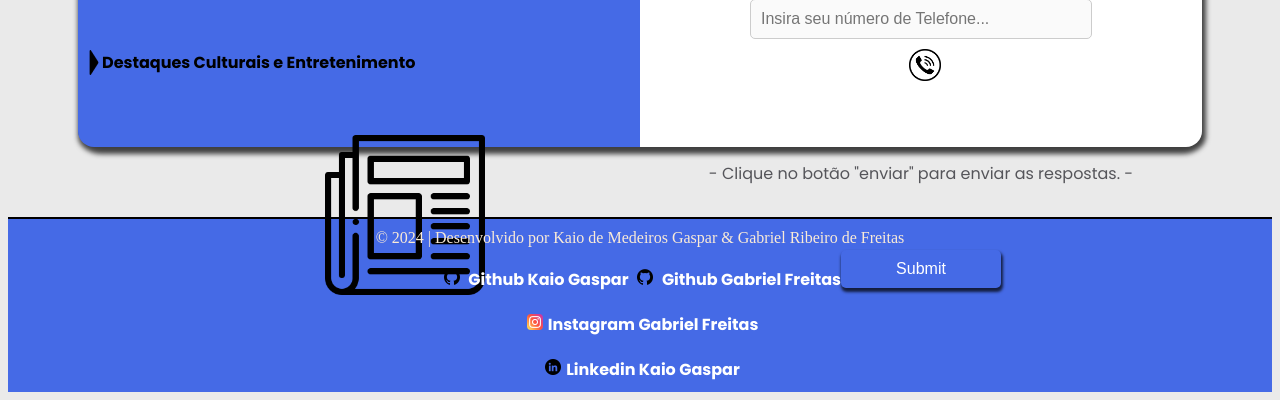
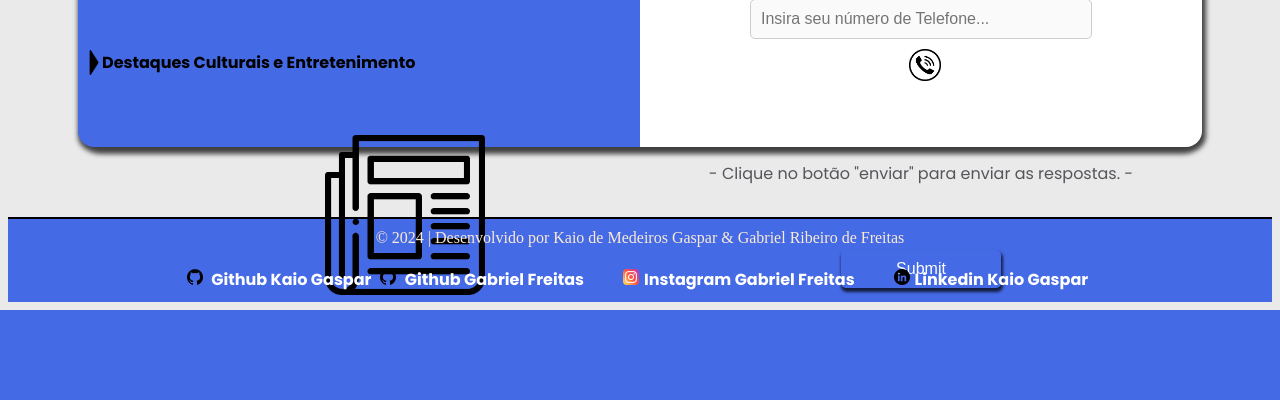
Before and after one commit to SrHut27/lead_project, a Django app: page / in a window 1280 px wide. Shown: the part 723-1123 px from the top of the page. After the commit the page ends 1033 px from the top, so only its background shows below. Run offline with Django 5.2, Linux system fonts and the light colour scheme.

Commit message:
footer modificação

```diff
--- a/core/static/css/style.css
+++ b/core/static/css/style.css
@@ -157,6 +157,7 @@
     margin: 0;
     background-color: #456AE6;
 align-items: center;
+text-align: center;
 
 }
 .text_footer{
@@ -183,3 +184,9 @@
     width: 10rem;
     margin-left: 44%;
 }
+.github, .instagram, .linkedin {
+    display: inline-block;
+    margin-right: 10px;
+    align-items: center;
+    text-align: center;
+}
```
